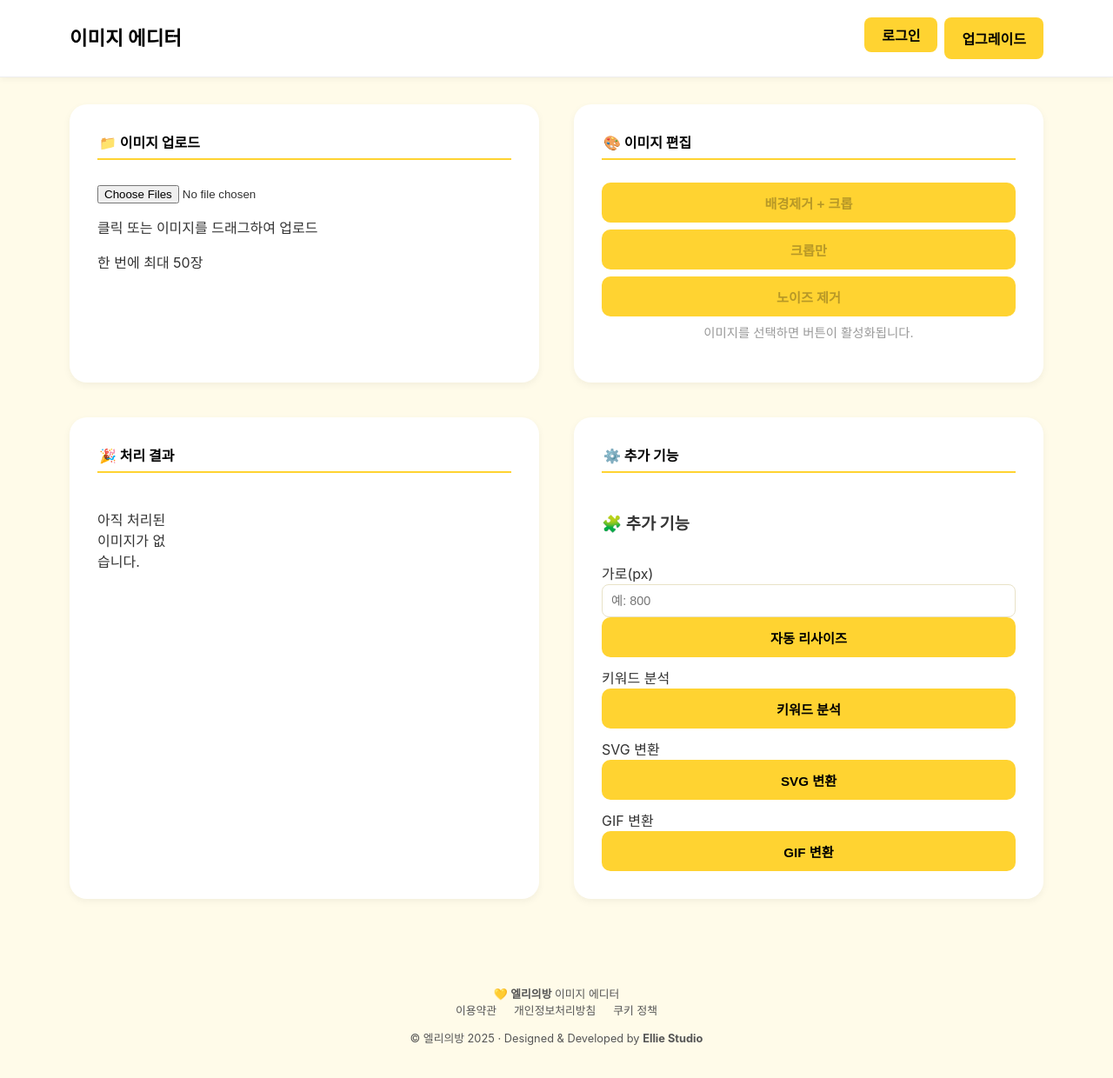
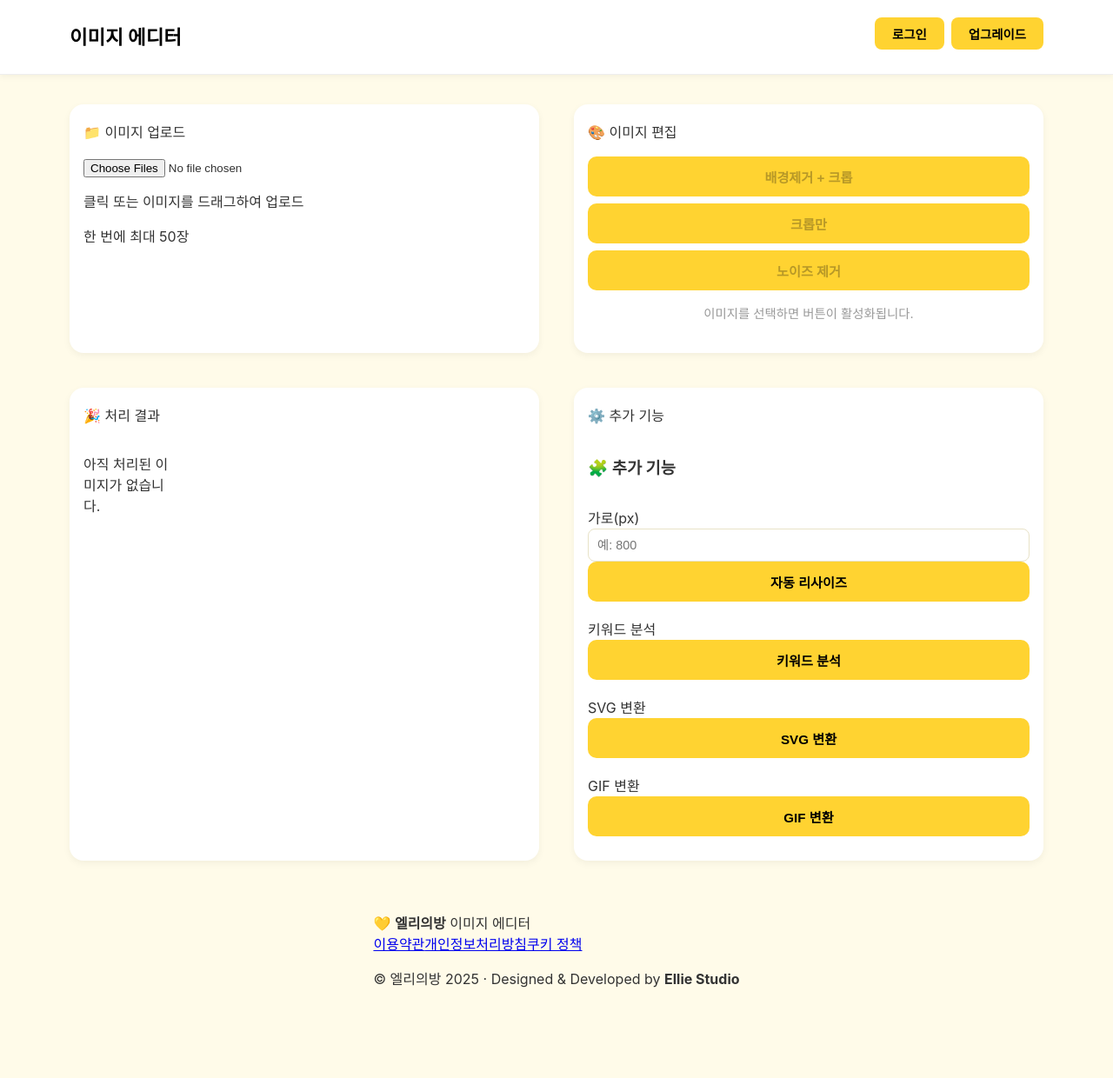
Before and after one commit to elliesbang/image-editor-elliesbang, a React (Vite) app: page / in a window 1280 px wide. Shown: the top 1240 px of the page at 87% size. After the commit the page ends 1154 px from the top, so only its background shows below. Built offline with nearby package versions, Linux system fonts and the light colour scheme; a web font is replaced by a local one.

Commit message:
Update App.css

```diff
--- a/src/App.css
+++ b/src/App.css
@@ -11,7 +11,7 @@
 /* 메인 */
 .app-main {
   width: 100%;
-  max-width: 420px; /* 모바일 기준 폭 */
+  max-width: 420px;
   margin: 0 auto;
   padding: 100px 16px 48px;
   display: flex;
@@ -65,25 +65,11 @@
   border-radius: 8px;
   font-weight: 600;
   font-size: 0.9rem;
-  white-space: nowrap; /* ✅ 글씨 줄바꿈 방지 */
+  white-space: nowrap;
   cursor: pointer;
 }
 .header-button:hover {
   background: #ffcc00;
-}
-
-/* 🌼 섹션 제목 */
-.section-header {
-  width: 100%;
-  background: transparent;
-  color: #000;
-  font-weight: 700;
-  font-size: 1rem;
-  text-align: left;
-  padding: 0 0 6px 2px;
-  border-radius: 0;
-  margin-bottom: 10px;
-  border-bottom: 2px solid #ffd331;
 }
 
 /* 🌼 버튼 */
@@ -99,36 +85,56 @@ button, .btn {
   transition: 0.2s ease;
   font-size: 0.95rem;
 }
-button:last-child, .btn:last-child {
-  margin-bottom: 0;
-}
 button:hover, .btn:hover {
   background: #ffcc00;
 }
 
-/* 🌼 썸네일 */
+/* 🌼 이미지 썸네일 */
 .thumbnail-grid {
   display: grid;
   grid-template-columns: repeat(5, 1fr);
   gap: 4px;
-  justify-items: center;
 }
-
+.thumb-wrapper {
+  position: relative;
+  width: 100%;
+}
 .thumb {
   width: 100%;
   aspect-ratio: 1 / 1;
   object-fit: cover;
   border-radius: 8px;
   border: 2px solid transparent;
-  transition: transform 0.2s ease, border-color 0.2s ease;
+  transition: 0.2s ease;
 }
-
 .thumb.selected {
   border-color: #ffd331;
   transform: scale(1.02);
 }
 
-/* 🌼 추가 기능 구조 */
+/* ✅ 개별 삭제 버튼 (마우스 호버 시 X 표시) */
+.delete-btn {
+  position: absolute;
+  top: 4px;
+  right: 4px;
+  background: rgba(0, 0, 0, 0.6);
+  color: #fff;
+  border: none;
+  border-radius: 50%;
+  width: 20px;
+  height: 20px;
+  font-size: 0.8rem;
+  line-height: 20px;
+  text-align: center;
+  opacity: 0;
+  cursor: pointer;
+  transition: opacity 0.2s ease;
+}
+.thumb-wrapper:hover .delete-btn {
+  opacity: 1;
+}
+
+/* 🌼 추가 기능 */
 .tools-wrap {
   display: flex;
   flex-direction: column;
@@ -159,7 +165,7 @@ button:hover, .btn:hover {
   resize: none;
 }
 
-/* ✅ SVG 변환 - 색상 옵션 */
+/* ✅ SVG 변환 옵션 */
 .svg-color-select {
   width: 100%;
   padding: 10px;
@@ -170,7 +176,7 @@ button:hover, .btn:hover {
   color: #333;
 }
 
-/* ✅ GIF 변환 - 설명 텍스트 */
+/* ✅ GIF 설명 입력 */
 .gif-desc {
   width: 100%;
   padding: 10px;
@@ -178,10 +184,10 @@ button:hover, .btn:hover {
   border-radius: 8px;
   font-size: 0.9rem;
   background: #fffef8;
-  resize: none;
+  min-height: 60px;
 }
 
-/* ✅ 키워드 분석 결과 박스 */
+/* ✅ 키워드 분석 결과 */
 .keyword-output {
   background: #fffef0;
   border: 1px solid #ffe69a;
@@ -192,26 +198,7 @@ button:hover, .btn:hover {
   color: #333;
 }
 
-/* 🌼 처리 결과 */
-#result-section {
-  display: none;
-}
-#process-section {
-  display: flex;
-}
-
-/* 🌼 힌트 박스 */
-.hint-box {
-  width: 100%;
-  background: #fff8d8;
-  border: 1px dashed #ffd331;
-  color: #4b3a00;
-  padding: 10px;
-  border-radius: 10px;
-  font-size: 0.9rem;
-}
-
-/* 🌼 모달 공통 수정 (위치 중앙 고정) */
+/* 🌼 모달 중앙 정렬 */
 .modal-backdrop,
 .modal-overlay {
   position: fixed;
@@ -222,8 +209,6 @@ button:hover, .btn:hover {
   background: rgba(0,0,0,0.4);
   z-index: 1000;
 }
-
-/* ✅ 모달 내용 중앙 정렬 */
 .modal-card,
 .modal-content {
   background: #fff;
@@ -231,49 +216,20 @@ button:hover, .btn:hover {
   padding: 24px 20px;
   width: 90%;
   max-width: 420px;
-  box-shadow: 0 6px 20px rgba(0, 0, 0, 0.25);
+  box-shadow: 0 8px 25px rgba(0, 0, 0, 0.25);
   animation: fadeIn 0.2s ease;
-  position: relative;
-  top: auto !important;
-  bottom: auto !important;
 }
-
-/* ✅ 모달 닫기 버튼 */
 .modal-close {
   position: absolute;
   top: 8px;
   right: 10px;
+  background: transparent;
   border: none;
-  background: transparent;
-  font-size: 1rem;
+  color: #777;
   cursor: pointer;
-  color: #777;
-}
-.modal-close:hover {
-  color: #000;
 }
 
-/* 🌼 푸터 */
-footer {
-  width: 100%;
-  max-width: 420px;
-  margin-top: auto;
-  padding: 20px 0 40px;
-  text-align: center;
-  font-size: 0.8rem;
-  color: #555;
-  position: relative; /* ✅ 하단 고정 해제 */
-}
-footer a {
-  color: #555;
-  text-decoration: none;
-  margin: 0 10px;
-}
-footer a:hover {
-  text-decoration: underline;
-}
-
-/* 🌼 PC 반응형 (1024px 이상일 때 화면 꽉 차게) */
+/* 🌼 PC 반응형 */
 @media (min-width: 1024px) {
   .app-main {
     max-width: 100%;
@@ -282,28 +238,10 @@ footer a:hover {
     grid-template-columns: 1fr 1fr;
     gap: 40px;
   }
-
-  .app-section {
-    padding: 32px;
-    border-radius: 20px;
-  }
-
   .header {
     max-width: 100%;
     padding: 20px 80px;
   }
-
-  .header-left {
-    font-size: 1.4rem;
-  }
-
-  .header-button {
-    font-size: 1rem;
-    padding: 8px 20px;
-  }
-
-  footer {
-    max-width: 100%;
-    padding: 40px 0;
-  }
+  .header-left { font-size: 1.4rem; }
+  .header-button { padding: 8px 20px; }
 }
```
